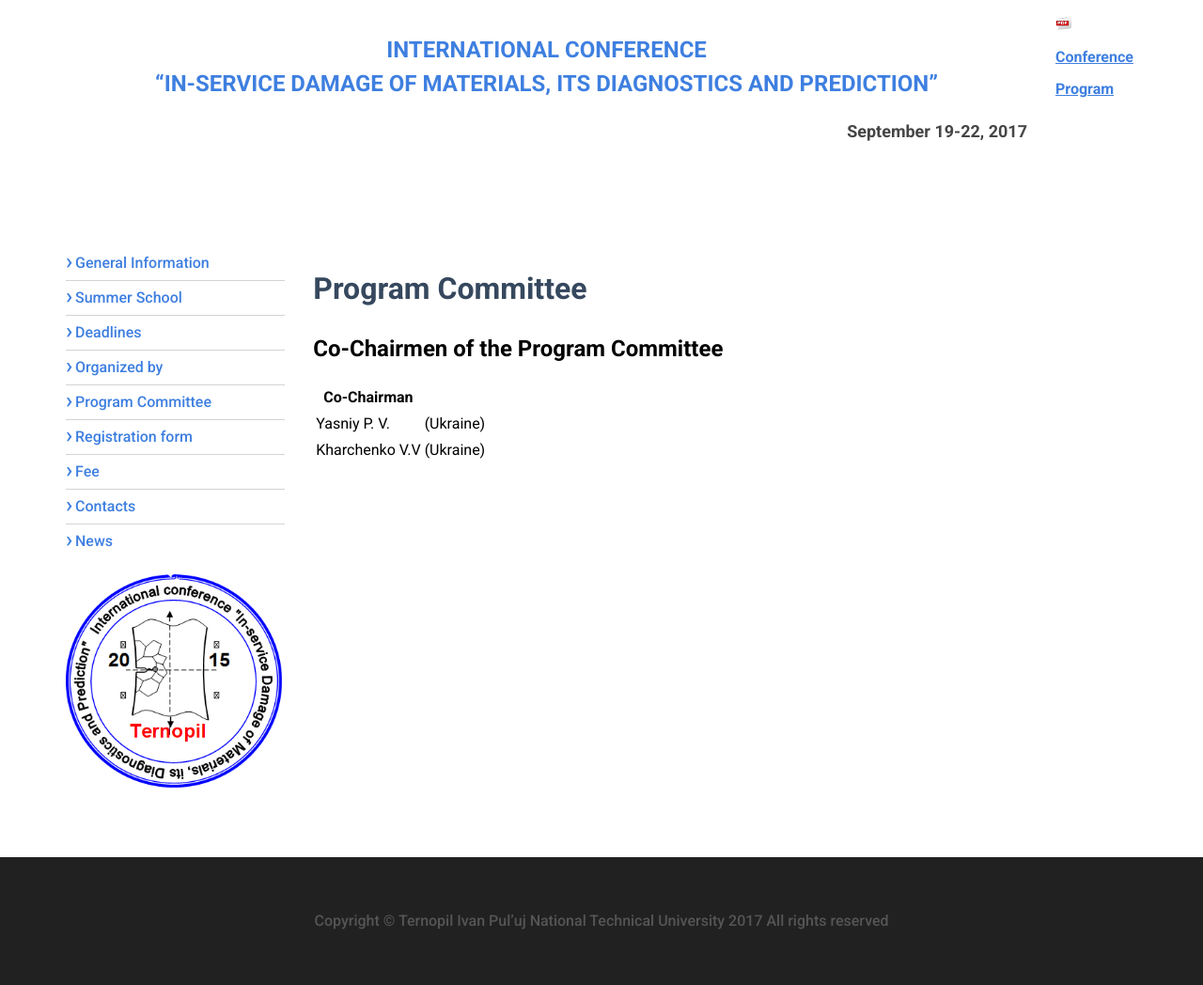
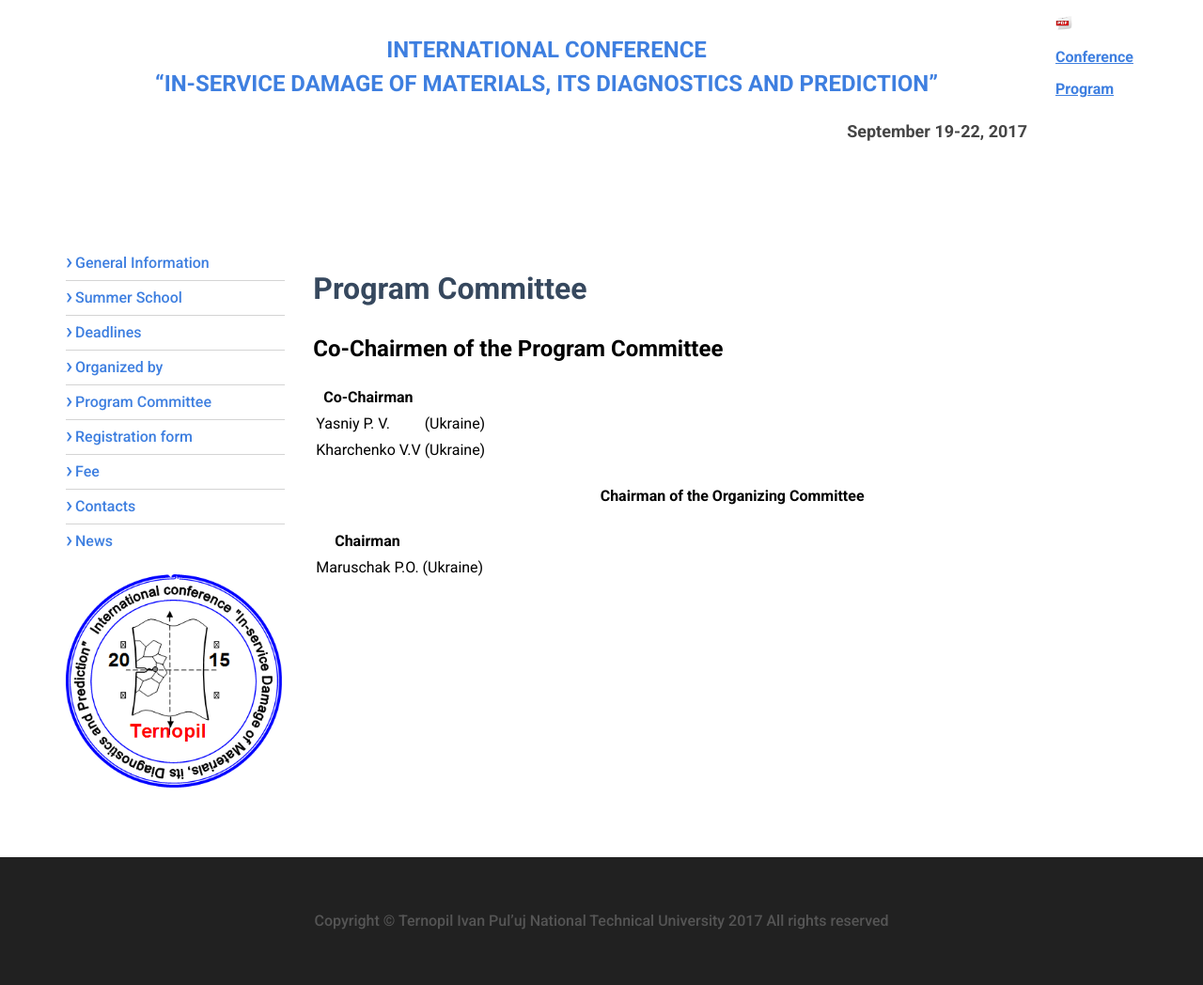
Before and after one commit to sivanchenko/dmdp.tntu.edu.ua, a Jekyll site: the page built from programmcommittee.md, in a window 1280 px wide. Shown: the whole page at 94% size. Built offline with Jekyll 4.4.1, drawn with Linux system fonts in a browser that asks for light colours.

Commit message:
Update programmcommittee.md

```diff
--- a/programmcommittee.md
+++ b/programmcommittee.md
@@ -10,3 +10,9 @@ permalink: /programmcommittee/
 | ------------- | ------------- |
 | Yasniy P. V. | (Ukraine) |
 | Kharchenko V.V | (Ukraine) |
+
+#### Chairman of the Organizing Committee ####
+
+| Chairman |  |
+| ------ | ----------- |
+| Maruschak P.O. | (Ukraine) |
```
